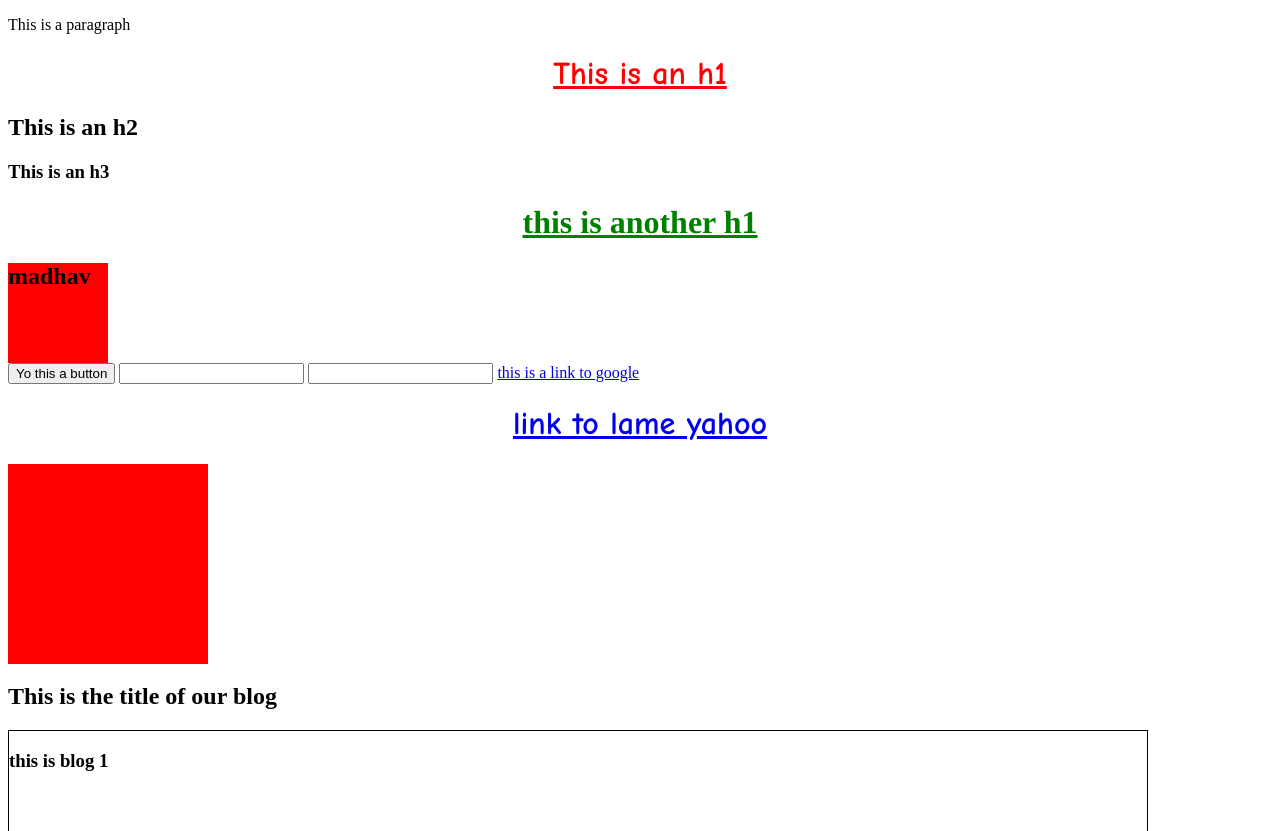
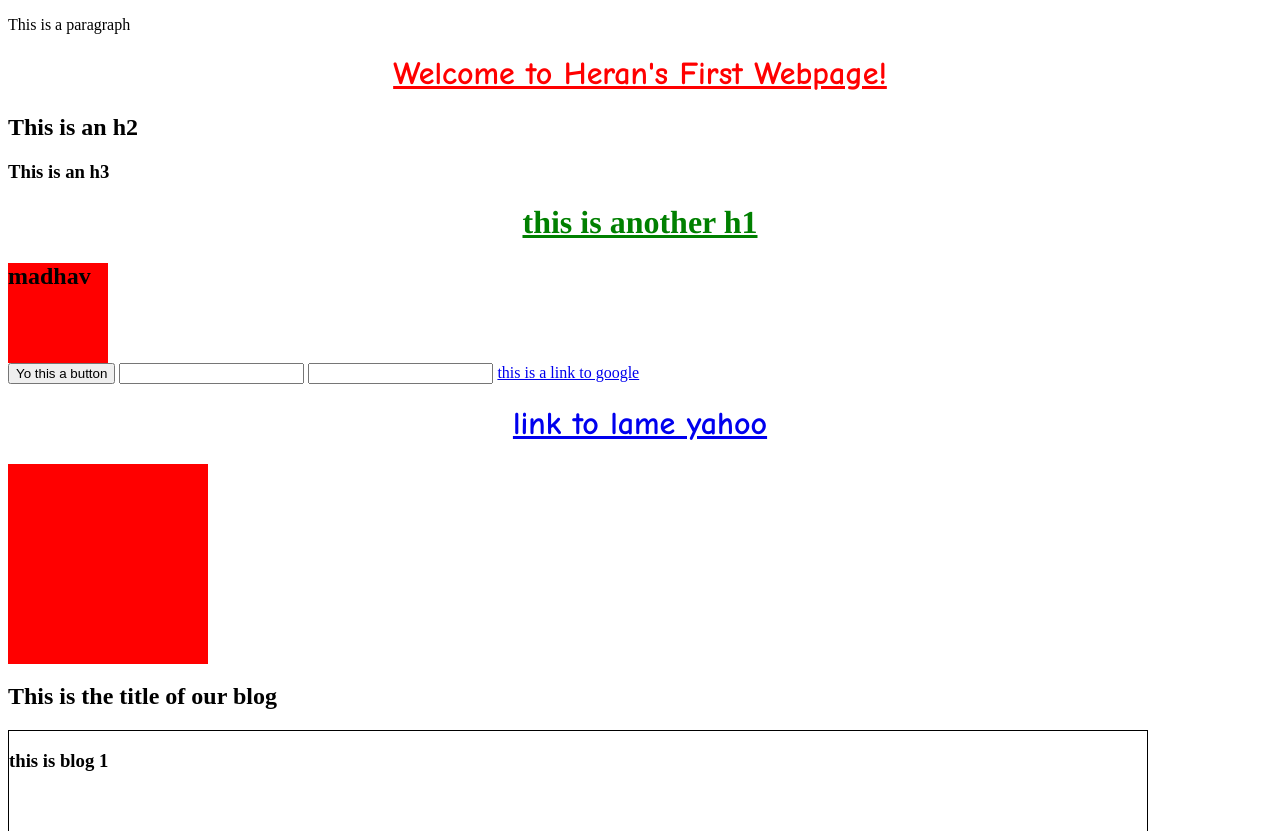
Before and after one commit to githubworkshop/githubworkshop.github.io, a plain HTML site: page index.html in a window 1280 px wide. Shown: the top 831 px of the page. Drawn offline with Linux system fonts and the light colour scheme.

Commit message:
Added personal name

```diff
--- a/index.html
+++ b/index.html
@@ -11,7 +11,7 @@
         <p>
             This is a paragraph
         </p>
-        <h1>This is an h1</h1>
+        <h1>Welcome to Heran's First Webpage!</h1>
         <h2>This is an h2</h2>
         <h3>This is an h3</h3>
 
```
